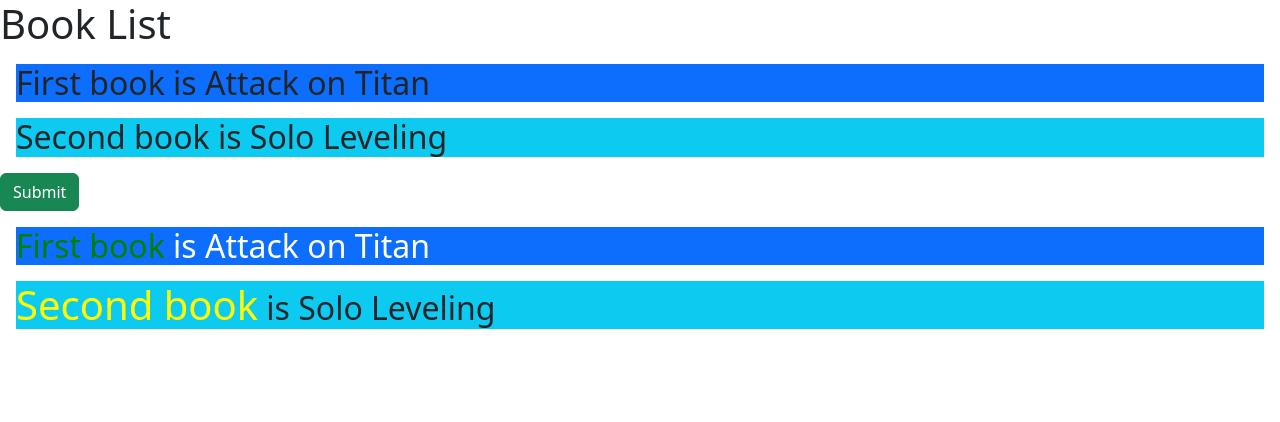
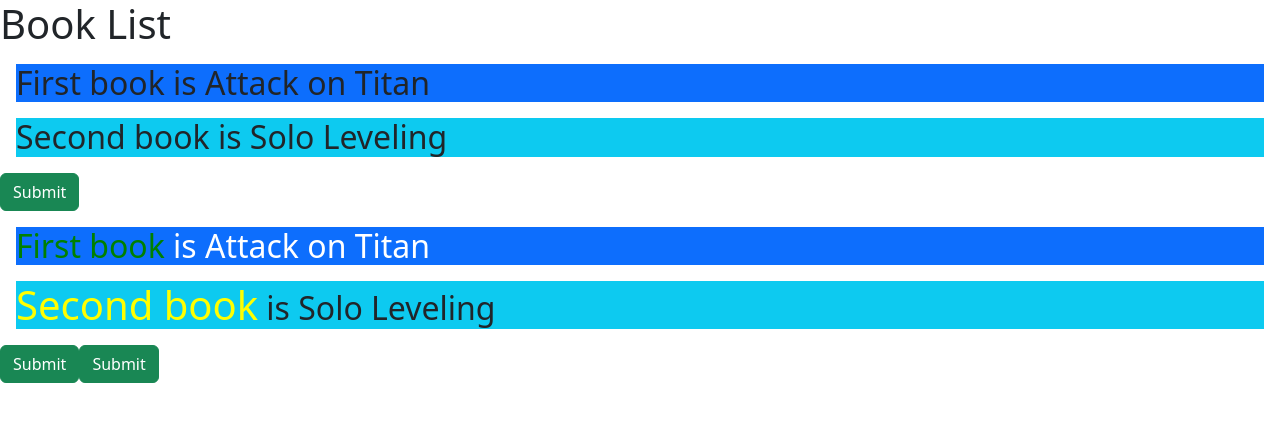
Before and after one commit to MohammedQasim-js/Angular-Data-Binding, an Angular app: page / in a window 1280 px wide. Shown: the top 422 px of the page. Built offline with nearby package versions, Linux system fonts and the light colour scheme.

Commit message:
Event Binding

```diff
--- a/src/app/book.html
+++ b/src/app/book.html
@@ -34,3 +34,9 @@
     <span [ngStyle]="getStyleBinding(2)">Second book</span> is {{ model.getBooksId(2)?.name }}
   </h2>
 </div>
+
+<!--* Event Binding -->
+<div (click)="onClickDiv()">
+  <Button name="first button" class="btn btn-success" (click)="onClick($event)">Submit</Button>
+  <Button name="second button" class="btn btn-success" (click)="onClick($event)">Submit</Button>
+</div>
--- a/src/app/book.ts
+++ b/src/app/book.ts
@@ -39,4 +39,14 @@
       color: 'yellow',
     };
   }
+
+  onClick($event: any) {
+    $event.stopPropagation(); // Prevent event bubbling
+    console.log('Button was clicked!');
+    console.log(event);
+  }
+
+  onClickDiv() {
+    console.log('Div was clicked!');
+  }
 }
```
